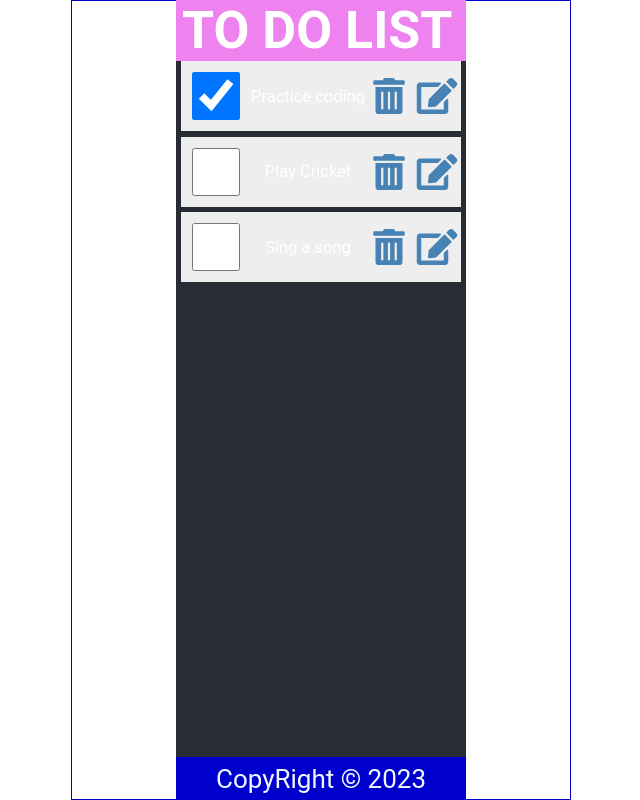
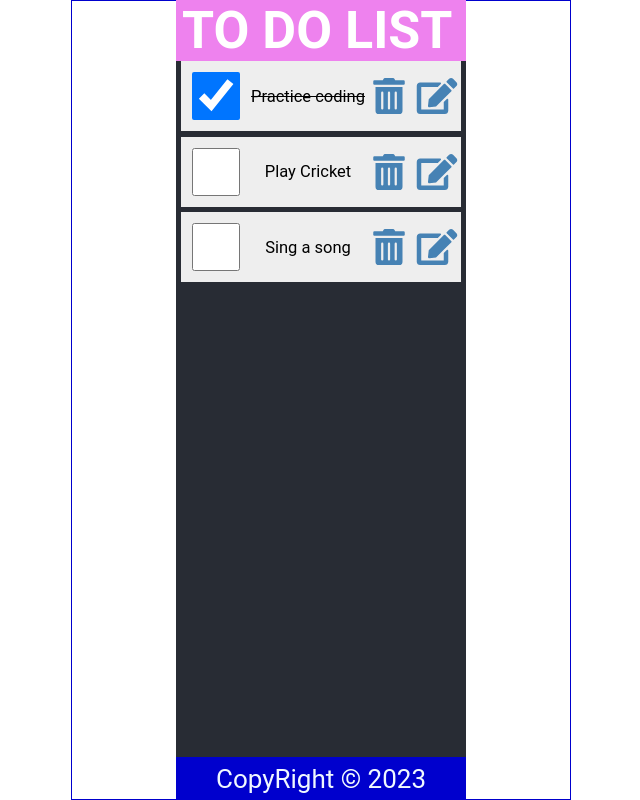
Before and after one commit to 8221117/React, a React (Create React App) app: page / in a window 1280 px wide. Shown: the whole page, without its empty margins (319-959 px from the left). Built offline with nearby package versions, Linux system fonts and the light colour scheme.

Commit message:
style label line through

```diff
--- a/src/Content.js
+++ b/src/Content.js
@@ -38,7 +38,10 @@ const Content = () => {
               onChange={() => handleCheck(item.id)}
               checked={item.checked}
             ></input>
-            <label onDoubleClick={() => handleCheck(item.id)}>
+            <label
+              style={item.checked ? { textDecoration: "line-through" } : null}
+              onDoubleClick={() => handleCheck(item.id)}
+            >
               {item.item}
             </label>
             <FaTrashAlt
--- a/src/index.css
+++ b/src/index.css
@@ -74,6 +74,7 @@ ul li::before {
   padding: 0.5rem 0 0.5rem 0.5rem;
   margin: 0.25rem 0;
   background-color: #eee;
+  color: black;
 }
 
 .item:first-child {
```
